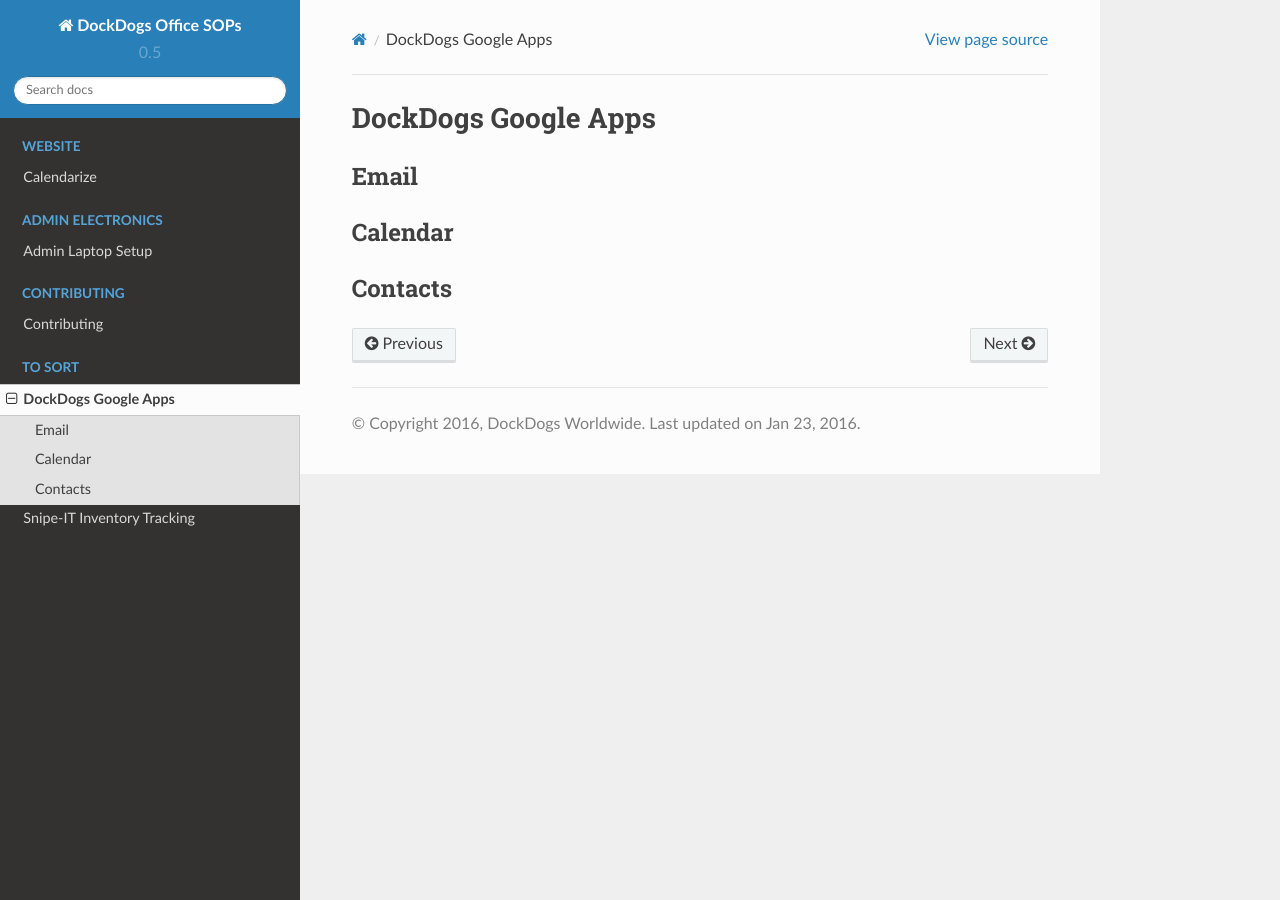
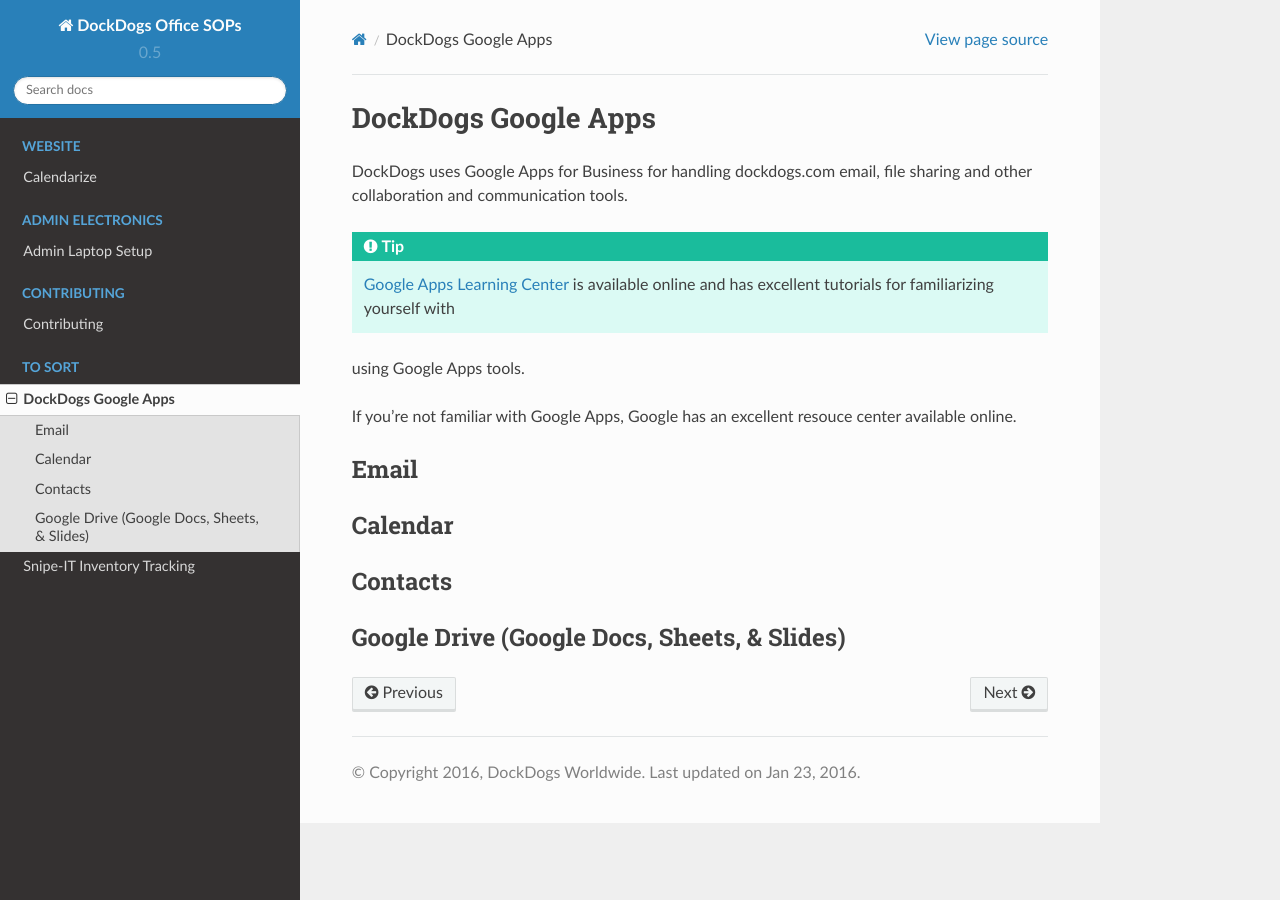
Before and after one commit to DockDogs/dockdogs-office-sops, a Sphinx documentation site: the page built from source/google-apps.rst, in a window 1280 px wide. Built offline with Sphinx 7.4.7 and the Read the Docs theme 2.0.0, drawn with Linux system fonts in a browser that asks for light colours.

Commit message:
updates to Google Apps

```diff
--- a/source/google-apps.rst
+++ b/source/google-apps.rst
@@ -1,8 +1,12 @@
 DockDogs Google Apps
 ======================
 
+DockDogs uses Google Apps for Business for handling dockdogs.com email, file sharing and other collaboration and communication tools.
 
+.. tip:: `Google Apps Learning Center <https://apps.google.com/learning-center/>`_ is available online and has excellent tutorials for familiarizing yourself with
+using Google Apps tools.
 
+If you're not familiar with Google Apps, Google has an excellent resouce center available online.
 
 Email
 ~~~~~~~~~~~~~~~~~~
@@ -18,3 +22,10 @@
 
 Contacts
 ~~~~~~~~~~~~~~~~~~~~~~~~
+
+
+
+
+
+Google Drive (Google Docs, Sheets, & Slides)
+~~~~~~~~~~~~~~~~~~~~~~~~~~~~~~~~~~~~~~~~~~~~~~
```
